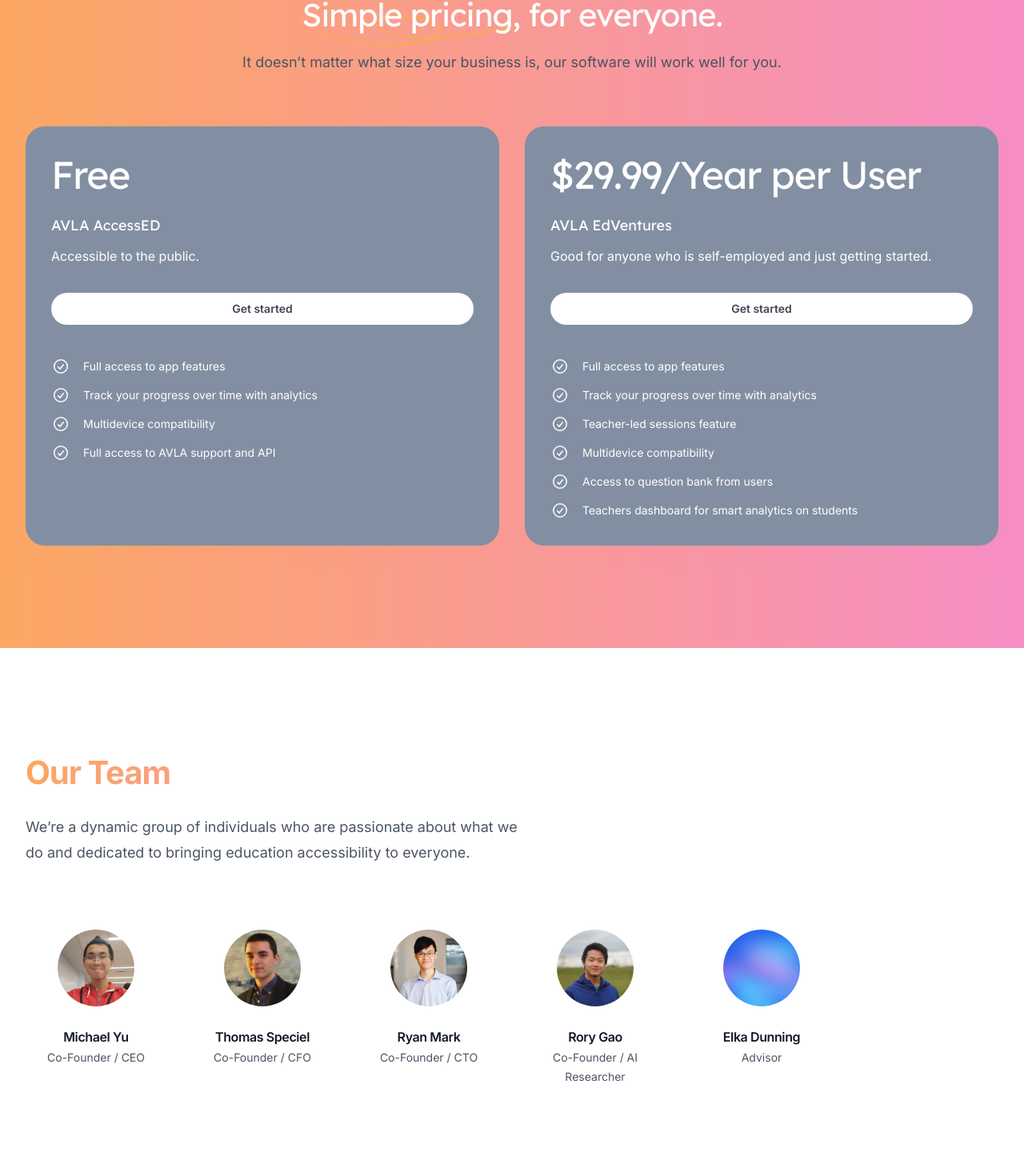
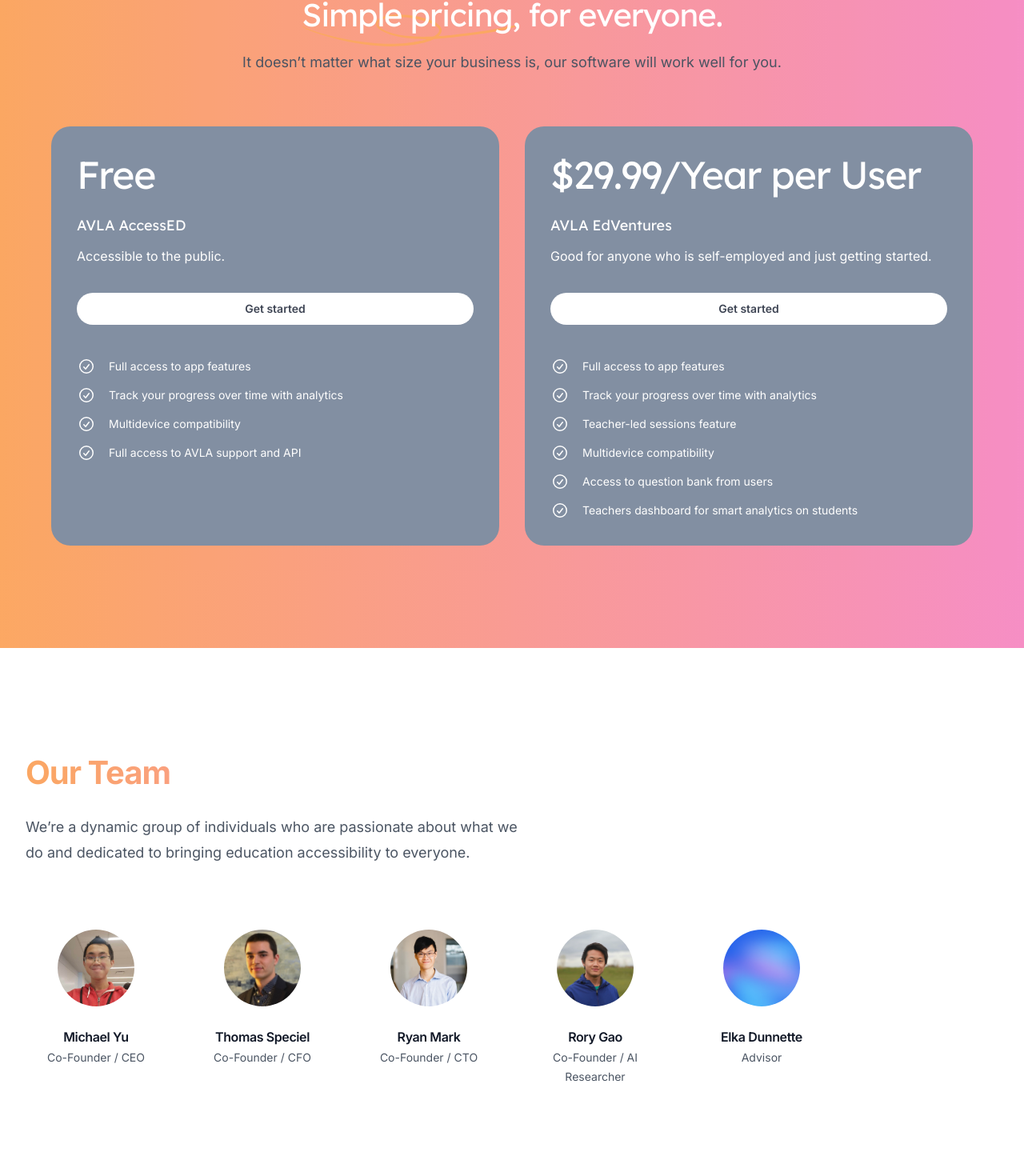
Before and after one commit to rymarktron/avla, a Next.js app: page / in a window 1280 px wide. Shown: the part 3098-4568 px from the top of the page at 80% size. Built offline with nearby package versions, Linux system fonts and the light colour scheme.

Commit message:
fix name and add grid padding on left and right

```diff
--- a/src/components/Pricing.jsx
+++ b/src/components/Pricing.jsx
@@ -114,7 +114,7 @@ export function Pricing() {
             work well for you.
           </p>
         </div>
-        <div className="grid max-w-2xl grid-cols-1 mt-16 -mx-4 gap-y-10 sm:mx-auto lg:-mx-8 lg:max-w-none lg:grid-cols-2 xl:mx-0 xl:gap-x-8 gap-x-8">
+        <div className="grid max-w-2xl grid-cols-1 px-8 mt-16 -mx-4 gap-y-10 sm:mx-auto lg:-mx-8 lg:max-w-none lg:grid-cols-2 xl:mx-0 xl:gap-x-8 gap-x-8">
         <Plan
             featured
             name="AVLA AccessED"
--- a/src/components/Team.jsx
+++ b/src/components/Team.jsx
@@ -27,7 +27,7 @@ const people = [
         imageUrl: rory,
     },
     {
-        name: 'Elka Dunning',
+        name: 'Elka Dunnette',
         role: 'Advisor',
         imageUrl: elka,
     },
```
